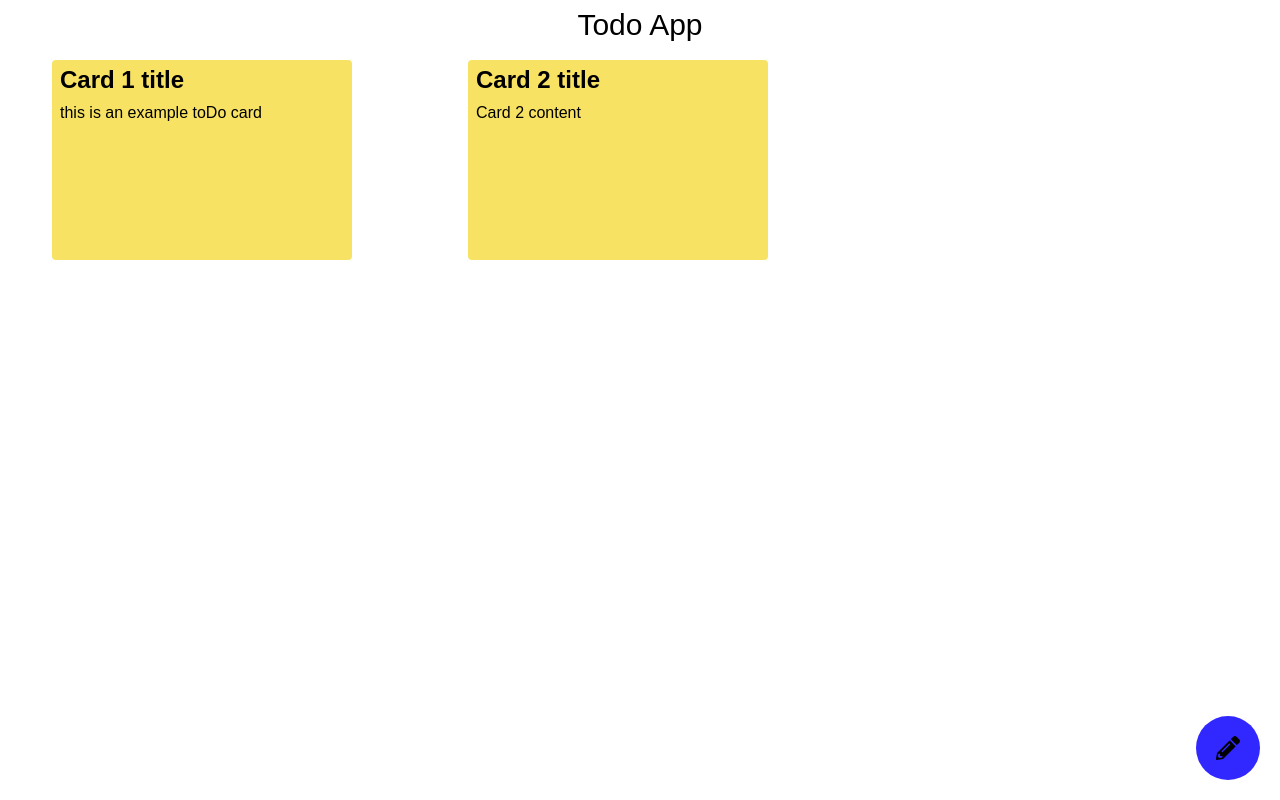
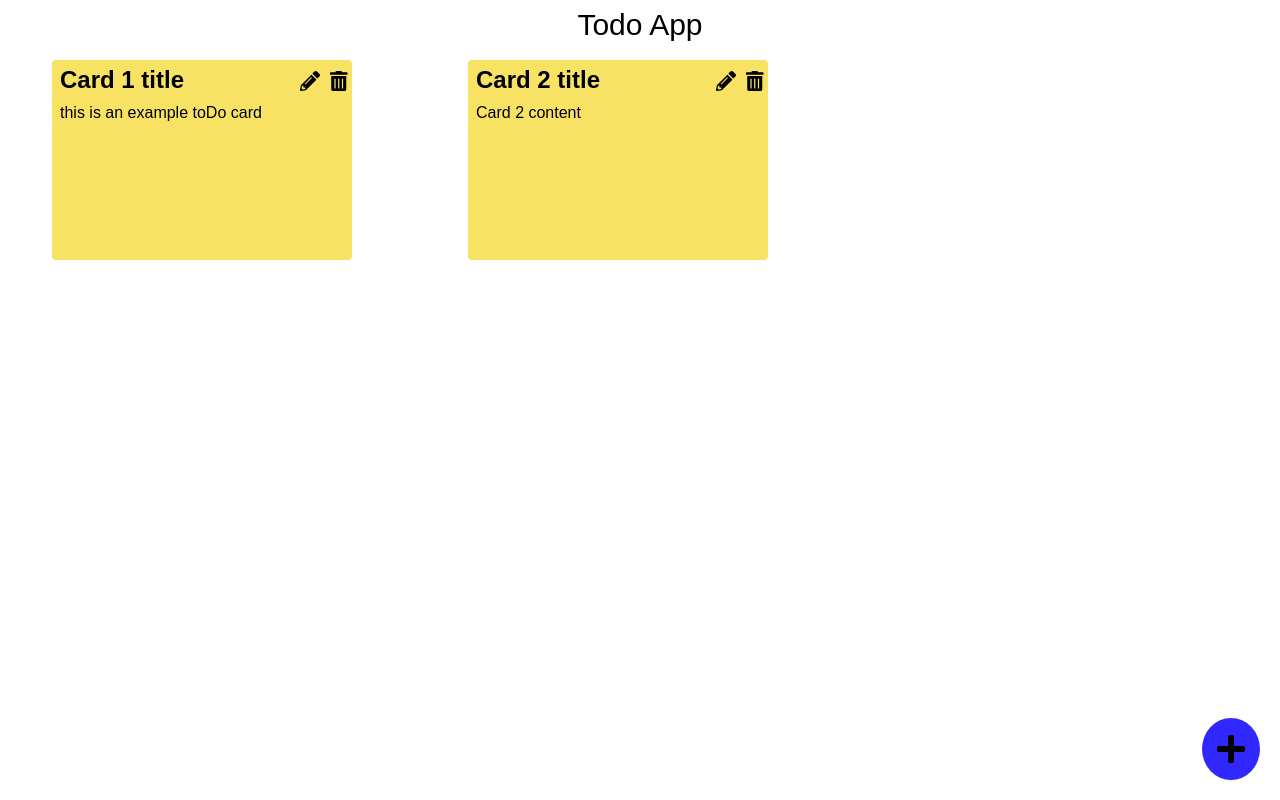
Before and after one commit to Andres191200/TodoApp, a React (Create React App) app: page / in a window 1280 px wide. Built offline with nearby package versions, Linux system fonts and the light colour scheme.

Commit message:
cards buttons added

```diff
--- a/src/App.css
+++ b/src/App.css
@@ -70,16 +70,16 @@ header h1{
   width:100vw;
 }
 
-.pencil-icon-div{
+.plus-icon-div{
   position:absolute;
   display:inline-block;
   right:20px;
   bottom:20px;
-  padding:20px;
+  padding:15px;
   border-radius: 100%;
   background:rgb(49, 39, 255);
 }
 
-.pencil-icon-div > *{
-  font-size: 1.5rem;
+.plus-icon{
+  font-size: 2rem;
 }
--- a/src/App.js
+++ b/src/App.js
@@ -3,7 +3,7 @@ import './App.css';
 import Card from './components/card.jsx';
 
 import { FontAwesomeIcon } from '@fortawesome/react-fontawesome'
-import { faPencilAlt } from '@fortawesome/free-solid-svg-icons'
+import { faPlus } from '@fortawesome/free-solid-svg-icons'
 
 function App() {
   const [cards, setCards] = useState([{ title: 'Card 1 title', content: 'this is an example toDo card' }, { title: 'Card 2 title', content: 'Card 2 content' }])
@@ -24,8 +24,8 @@ function App() {
         }
       </div>
 
-      <div className="pencil-icon-div">
-        <FontAwesomeIcon icon={faPencilAlt} />
+      <div className="plus-icon-div">
+        <FontAwesomeIcon className="plus-icon" icon={faPlus} />
       </div>
 
     </div>
--- a/src/components/card.jsx
+++ b/src/components/card.jsx
@@ -1,9 +1,15 @@
+import { faPencilAlt, faTrashAlt } from '@fortawesome/free-solid-svg-icons';
+import { FontAwesomeIcon } from '@fortawesome/react-fontawesome';
 import '../styles/card.css'
 const Card = ({ title, content }) => {
     return (
         <div className="card">
             <div className="title-div">
                 <h1>{title}</h1>
+                <div className="card-icons-container">
+                    <FontAwesomeIcon className="edit-card-icon" icon={faPencilAlt} />
+                    <FontAwesomeIcon className="delete-card-icon" icon={faTrashAlt} />
+                </div>
             </div>
             <div className="content-div">
                 <h1>{content}</h1>
--- a/src/styles/card.css
+++ b/src/styles/card.css
@@ -61,7 +61,8 @@ table {
     display:flex;
     font-size:1.5rem;
     font-weight: bold;
-    justify-content: center;
+    justify-content: space-between;
+    align-items: center;
     height:15%;
     margin-top:5px;
 }
@@ -74,7 +75,7 @@ table {
     margin: 10px .5rem;
 }
 
-.card > div:not(.pencil-icon-div){
+.card > div:not(.pencil-icon-div, .title-div){
     display:flex;
     flex-direction: column;
 }
@@ -82,3 +83,14 @@ table {
 .card:hover{
     transform: scale(1.07);
 }
+
+.delete-card-icon, .edit-card-icon{
+    font-size: 20px;
+    transition:.3s;
+    margin: 0 5px;
+}
+
+.delete-card-icon:hover, .edit-card-icon:hover{
+    color:#666;
+    cursor:pointer;
+}
```
